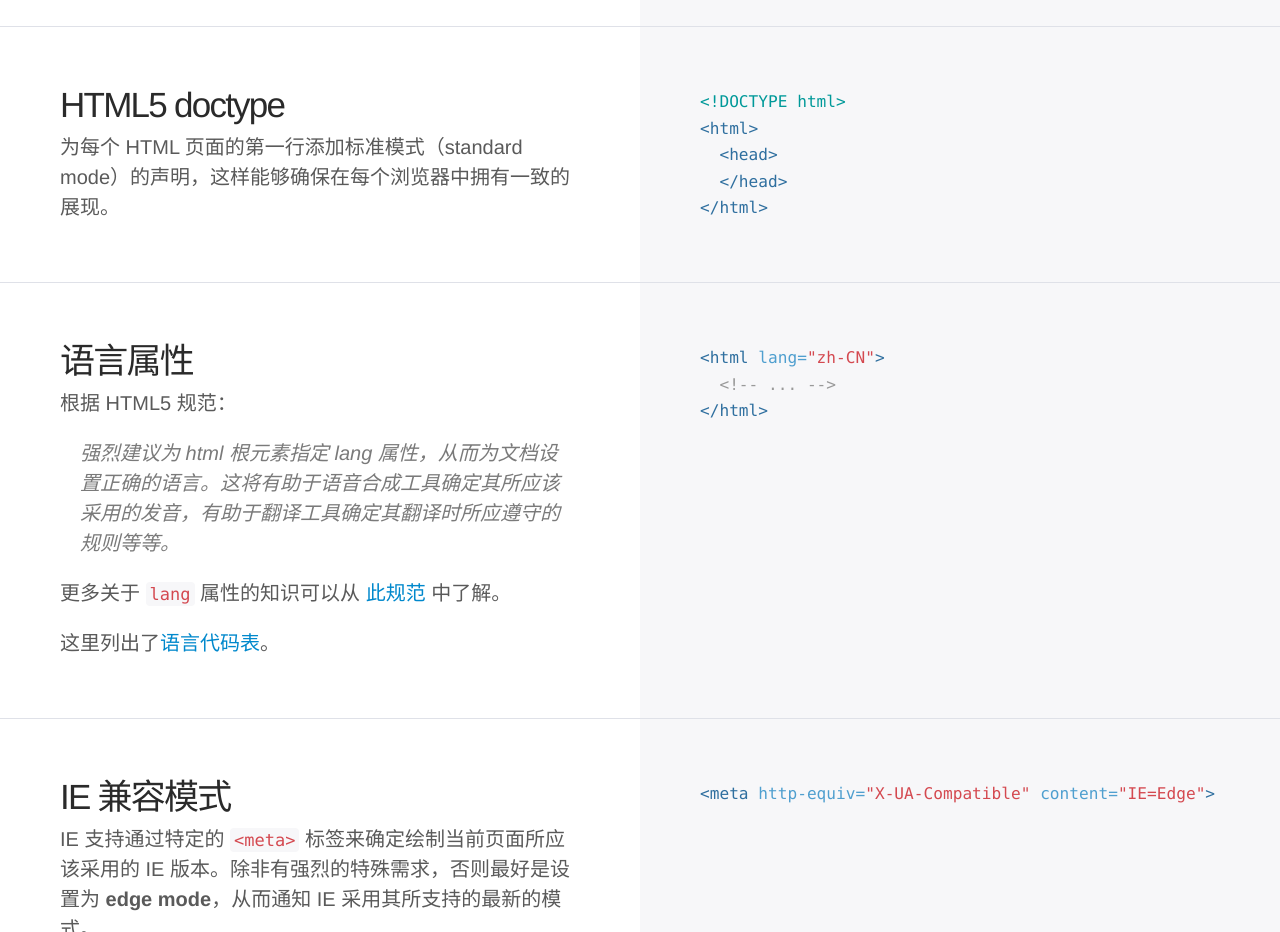
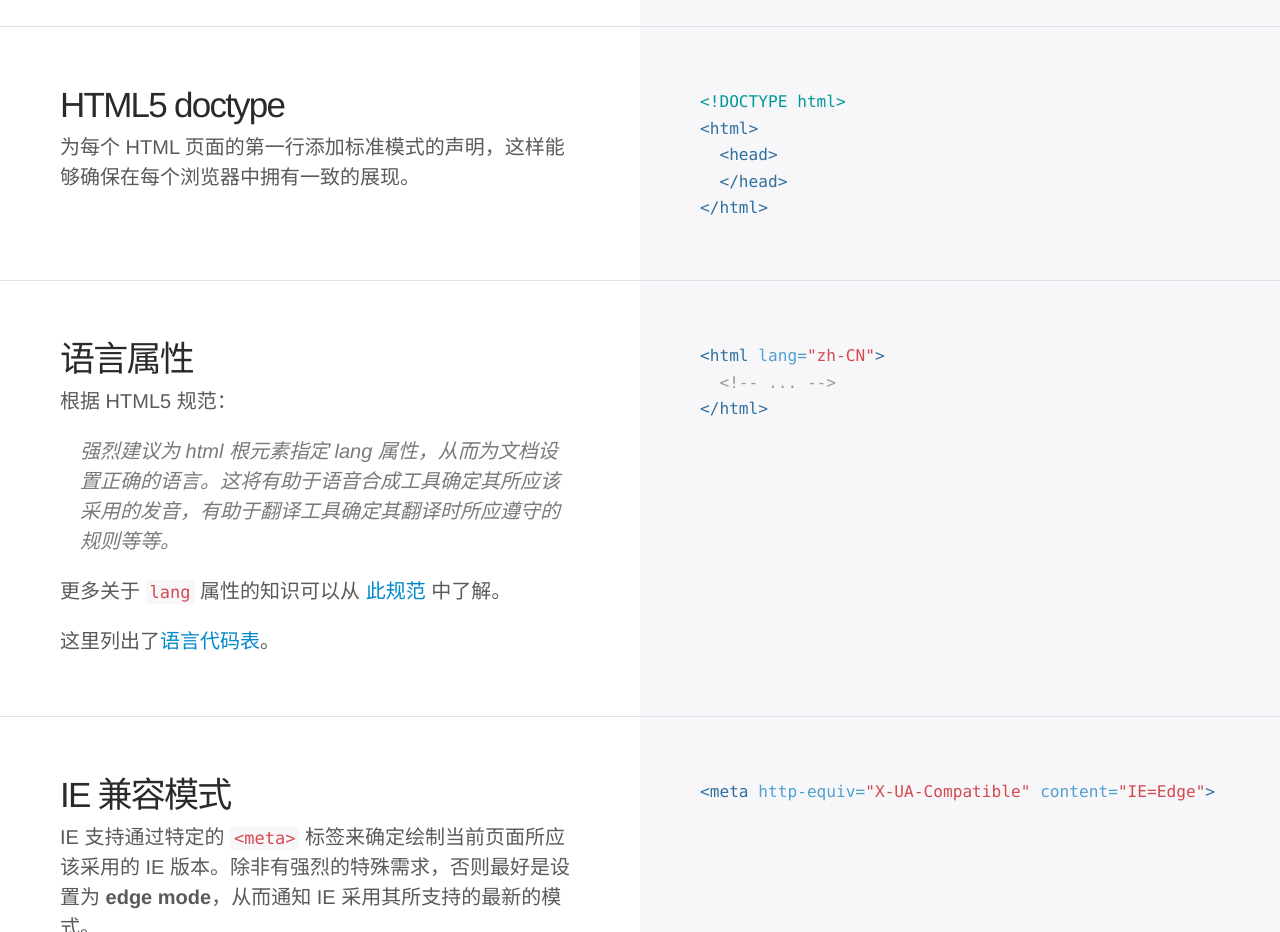
Before and after one commit to dashushu/code-guide, a plain HTML site: page index.html in a window 1280 px wide. Shown: the part 1960-2892 px from the top of the page. Drawn offline with Linux system fonts and the light colour scheme.

Commit message:
2014.12.01.01

```diff
--- a/index.html
+++ b/index.html
@@ -108,7 +108,7 @@
 <div class="section" id="html-doctype">
   <div class="col">
     <h3>HTML5 doctype</h3>
-    <p>为每个 HTML 页面的第一行添加标准模式（standard mode）的声明，这样能够确保在每个浏览器中拥有一致的展现。</p>
+    <p>为每个 HTML 页面的第一行添加标准模式的声明，这样能够确保在每个浏览器中拥有一致的展现。</p>
   </div>
   <div class="col">
     <div class="highlight"><pre><code class="html"><span class="cp">&lt;!DOCTYPE html&gt;</span>
```
